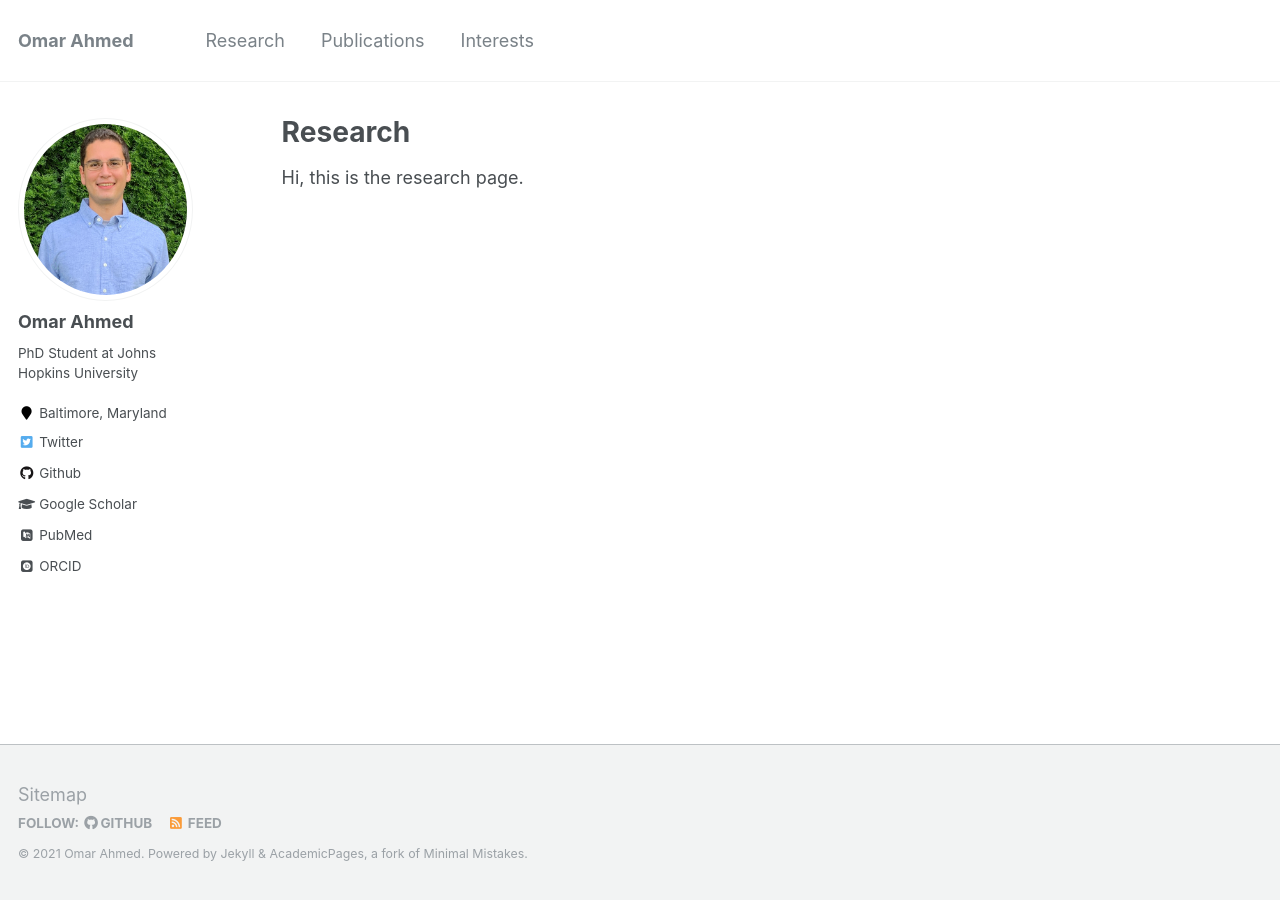
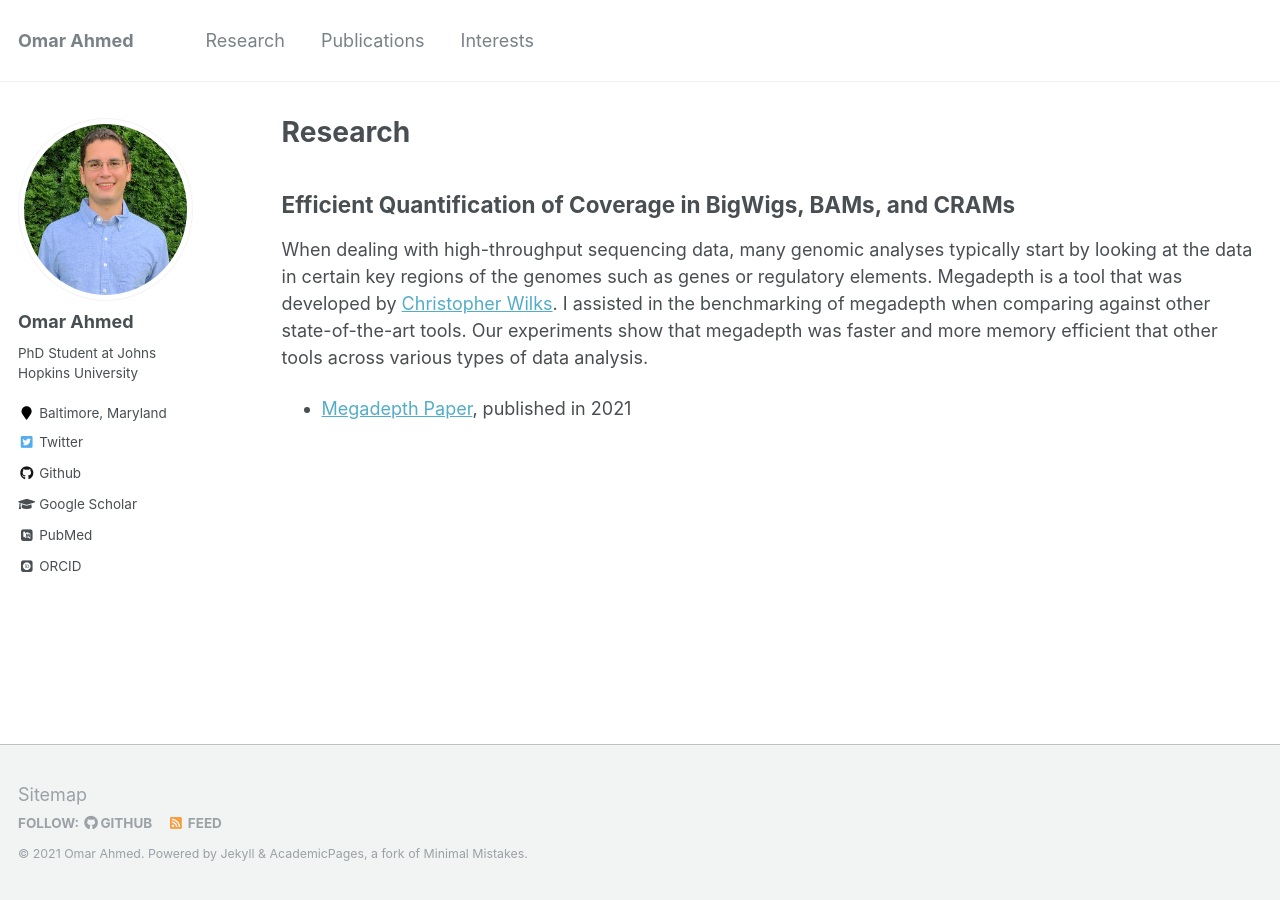
Before and after one commit to oma219/oma219.github.io, a Jekyll site: the page built from _pages/research.md, in a window 1280 px wide. Built offline with Jekyll 4.4.1, drawn with Linux system fonts in a browser that asks for light colours; some web fonts are replaced.

Commit message:
starting research page, small updates to pubs. page

```diff
--- a/_pages/research.md
+++ b/_pages/research.md
@@ -5,4 +5,8 @@ permalink: /research/
 author_profile: true
 ---
 
-Hi, this is the research page.
+## Efficient Quantification of Coverage in BigWigs, BAMs, and CRAMs
+
+When dealing with high-throughput sequencing data, many genomic analyses typically start by looking at the data in certain key regions of the genomes such as genes or regulatory elements. Megadepth is a tool that was developed by [Christopher Wilks](https://github.com/ChristopherWilks). I assisted in the benchmarking of megadepth when comparing against other state-of-the-art tools. Our experiments show that megadepth was faster and more memory efficient that other tools across various types of data analysis.
+
+- [Megadepth Paper](https://academic.oup.com/bioinformatics/advance-article/doi/10.1093/bioinformatics/btab152/6162880), published in 2021
```
Also changed, not shown: _publications/paper_2.md (+3 -1 lines).
